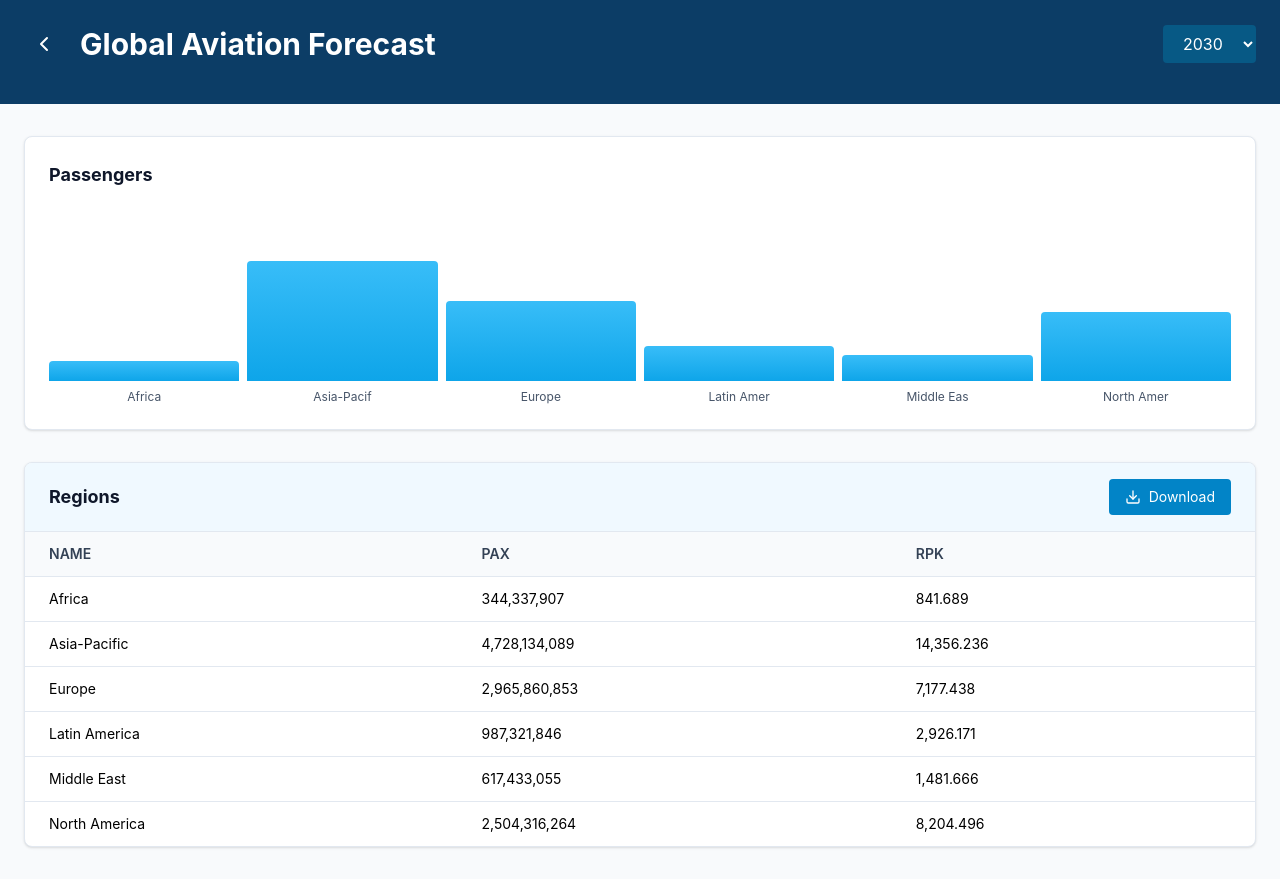
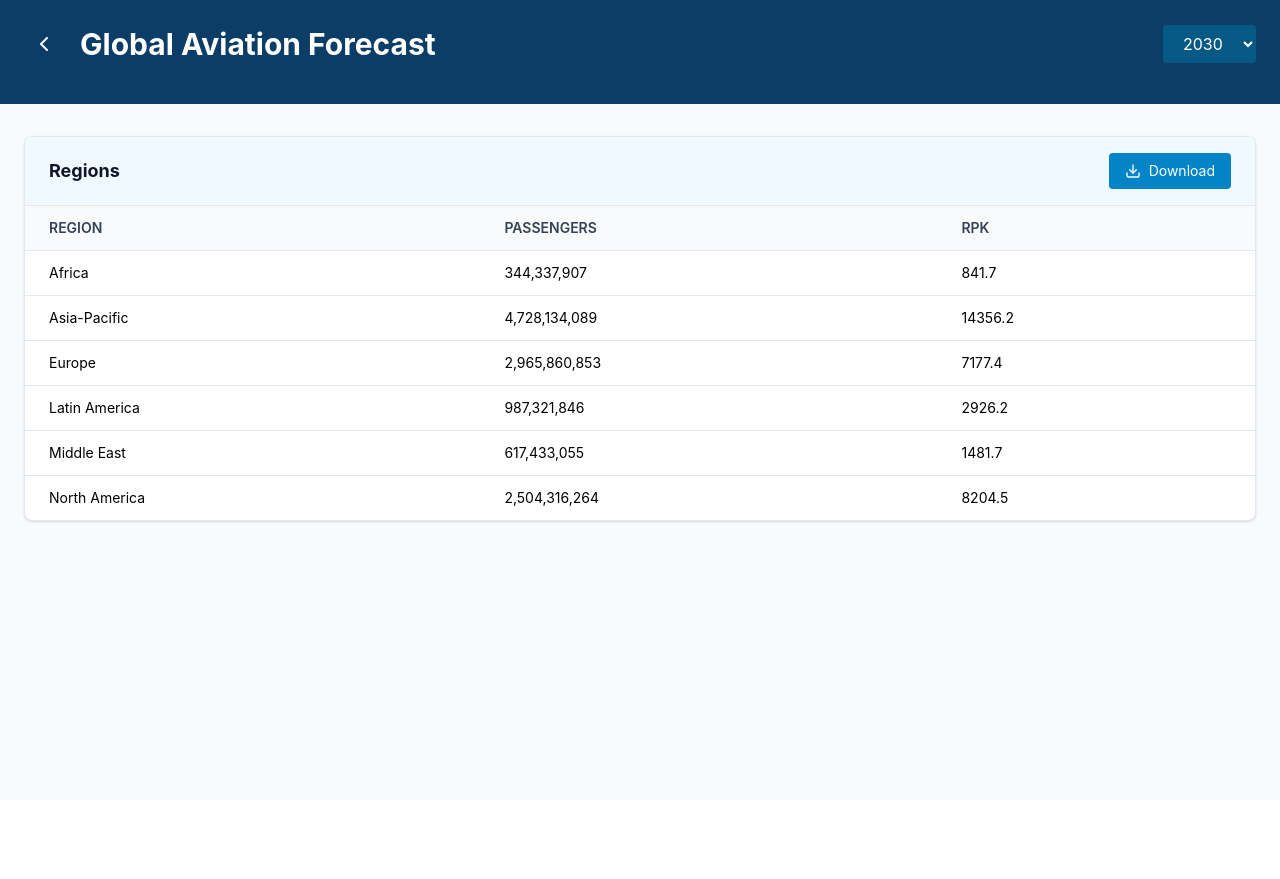
Before and after one commit to Aviaacct1/avia-forecast-poc, a React (Create React App) app: page / in a window 1280 px wide. Both pictures are taken after a click on the button 221 px from the left and 580 px from the top of the page. After the commit the page ends 800 px from the top, so only its background shows below. Built offline with nearby package versions, Linux system fonts and the light colour scheme.

Commit message:
Simplify Dashboard - remove unused variables

```diff
--- a/src/pages/Dashboard.jsx
+++ b/src/pages/Dashboard.jsx
@@ -1,64 +1,16 @@
 import React, { useState } from 'react';
 import { ChevronLeft, Download } from 'lucide-react';
-import airportsData from '../data/airports.json';
 import regionsData from '../data/regions.json';
 
-const SimpleLineChart = ({ data, title }) => {
-  if (!data || data.length === 0) return null;
-  const max = Math.max(...data.map(d => d.value));
-  const min = Math.min(...data.map(d => d.value));
-  const range = max - min || 1;
-  return (
-    <div className="bg-white rounded-lg shadow p-6 border border-slate-200">
-      <h3 className="text-lg font-bold text-slate-900 mb-6">{title}</h3>
-      <div className="flex items-end justify-around h-48 gap-2">
-        {data.map((item, idx) => {
-          const height = ((item.value - min) / range) * 100 + 20;
-          return (
-            <div key={idx} className="flex-1 flex flex-col items-center">
-              <div className="w-full bg-gradient-to-t from-blue-500 to-blue-400 rounded-t" style={{ height: `${height}px` }} />
-              <p className="text-xs text-slate-600 mt-2">{item.label}</p>
-            </div>
-          );
-        })}
-      </div>
-    </div>
-  );
-};
-
 export default function Dashboard({ userProfile, onBack }) {
-  const [view, setView] = useState('global');
-  const [selectedRegion, setSelectedRegion] = useState(null);
-  const [selectedCountry, setSelectedCountry] = useState(null);
-  const [selectedAirport, setSelectedAirport] = useState(null);
   const [year, setYear] = useState('2030');
 
-  const getViewData = () => {
   const yearStr = year;
-    if (view === 'global') {
   const regionList = regionsData.map((r) => ({
     name: r.name,
     pax: r.forecasts[yearStr]?.pax || 0,
     rpk: r.forecasts[yearStr]?.rpk || 0,
   }));
-      return {
-        title: 'Global Aviation Forecast',
-        breadcrumb: ['Global'],
-        chartData: { passengers: regionList.map((r) => ({ label: r.name.substring(0, 10), value: r.pax / 1e9 })) },
-        tableData: regionList,
-        tableColumns: ['name', 'pax', 'rpk'],
-      };
-    }
-    if (view === 'regional' && selectedRegion) {
-      const regionAirports = airportsData.filter((a) => a.region === selectedRegion);
-      const topAirports = regionAirports.map((a) => ({ code: a.code, name: a.name, pax: a.forecasts[yearStr]?.pax || 0 })).sort((a, b) => b.pax - a.pax);
-      return { title: `${selectedRegion} - Regional`, breadcrumb: ['Global', selectedRegion], tableData: topAirports, tableColumns: ['code', 'name', 'pax'], clickableRows: true };
-    }
-    return null;
-  };
-
-  const viewData = getViewData();
-  if (!viewData) return <div className="min-h-screen bg-slate-100 p-4"><p>Loading...</p></div>;
 
   return (
     <div className="min-h-screen bg-slate-50">
@@ -69,7 +21,7 @@ export default function Dashboard({ userProfile, onBack }) {
               <button onClick={onBack} className="p-2 hover:bg-blue-800 rounded-lg">
                 <ChevronLeft size={24} />
               </button>
-              <h1 className="text-3xl font-bold">{viewData.title}</h1>
+              <h1 className="text-3xl font-bold">Global Aviation Forecast</h1>
             </div>
             <select value={year} onChange={(e) => setYear(e.target.value)} className="px-4 py-2 rounded bg-blue-800 text-white">
               <option value="2024">2024</option>
@@ -81,11 +33,9 @@ export default function Dashboard({ userProfile, onBack }) {
       </div>
 
       <div className="max-w-7xl mx-auto px-6 py-8">
-        {viewData.chartData?.passengers && <SimpleLineChart data={viewData.chartData.passengers} title="Passengers" />}
-
-        <div className="bg-white rounded-lg shadow border border-slate-200 overflow-hidden mt-8">
+        <div className="bg-white rounded-lg shadow border border-slate-200 overflow-hidden">
           <div className="px-6 py-4 bg-blue-50 border-b border-slate-200 flex justify-between items-center">
-            <h3 className="text-lg font-bold text-slate-900">{view === 'regional' ? 'Airports' : 'Regions'}</h3>
+            <h3 className="text-lg font-bold text-slate-900">Regions</h3>
             <button className="flex items-center gap-2 px-4 py-2 bg-blue-600 text-white rounded text-sm">
               <Download size={16} /> Download
             </button>
@@ -93,13 +43,17 @@ export default function Dashboard({ userProfile, onBack }) {
           <table className="w-full text-sm">
             <thead className="bg-slate-50 border-b border-slate-200">
               <tr>
-                {viewData.tableColumns.map((col) => <th key={col} className="px-6 py-3 text-left font-semibold text-slate-700">{col.toUpperCase()}</th>)}
+                <th className="px-6 py-3 text-left font-semibold text-slate-700">REGION</th>
+                <th className="px-6 py-3 text-left font-semibold text-slate-700">PASSENGERS</th>
+                <th className="px-6 py-3 text-left font-semibold text-slate-700">RPK</th>
               </tr>
             </thead>
             <tbody className="divide-y divide-slate-200">
-              {viewData.tableData.map((row, idx) => (
-                <tr key={idx} className="hover:bg-blue-50" onClick={() => { if (viewData.clickableRows && view === 'regional') setSelectedCountry(row.code); }}>
-                  {viewData.tableColumns.map((col) => <td key={col} className="px-6 py-3">{typeof row[col] === 'number' ? row[col].toLocaleString() : row[col]}</td>)}
+              {regionList.map((row, idx) => (
+                <tr key={idx} className="hover:bg-blue-50">
+                  <td className="px-6 py-3">{row.name}</td>
+                  <td className="px-6 py-3">{row.pax.toLocaleString()}</td>
+                  <td className="px-6 py-3">{row.rpk.toFixed(1)}</td>
                 </tr>
               ))}
             </tbody>
```
Lines whose indentation alone changed are shown as unchanged.
